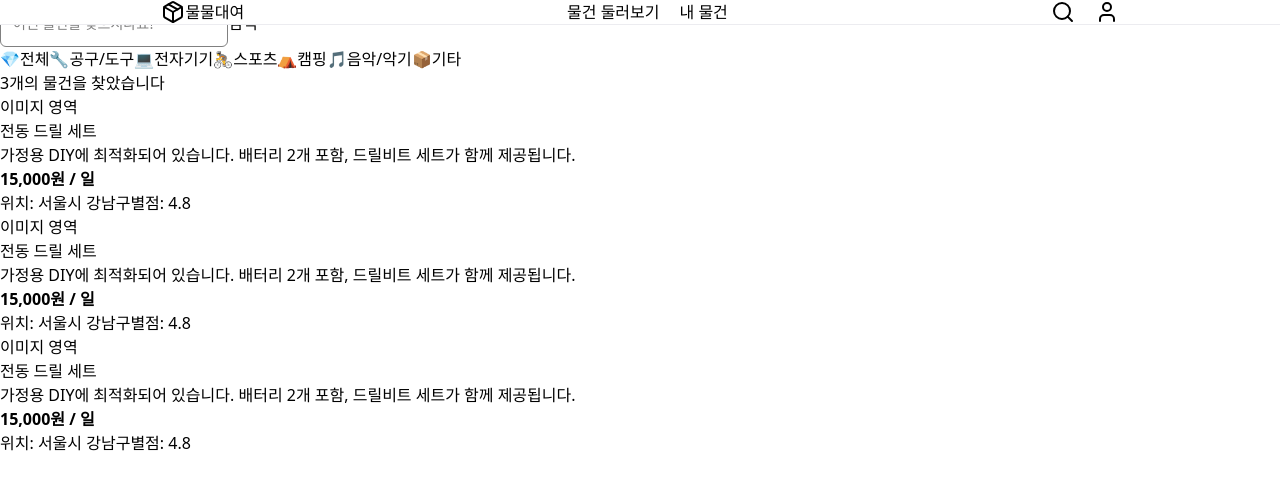
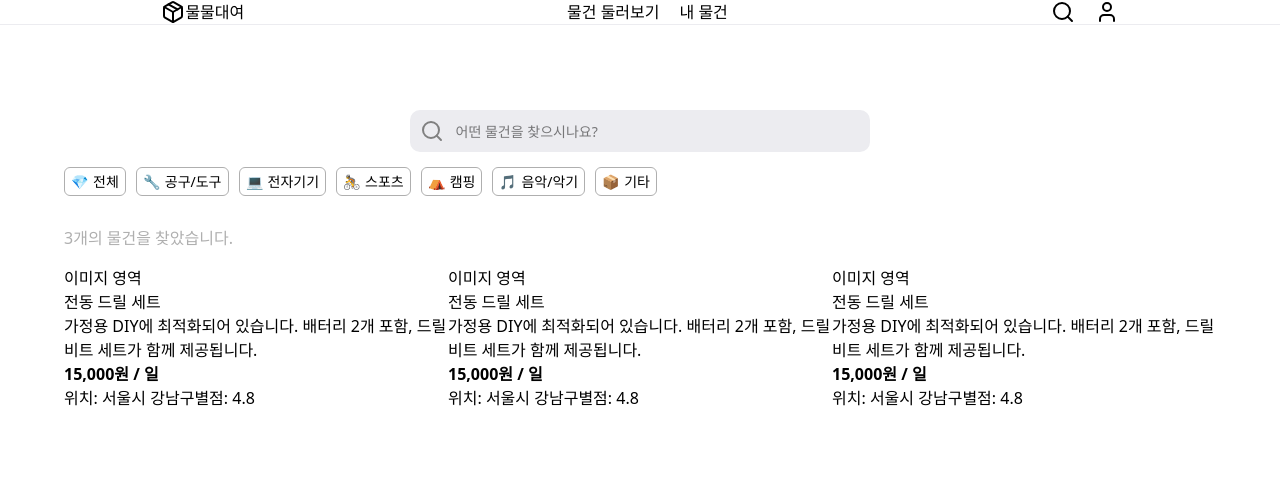
Before and after one commit to jiwoo8830/rental-service, a Next.js app: page /listup in a window 1280 px wide. Shown: the top 490 px of the page. Built offline with nearby package versions, Linux system fonts and the light colour scheme; no server answers.

Commit message:
item css 하는중

```diff
--- a/src/app/globals.css
+++ b/src/app/globals.css
@@ -255,3 +255,77 @@ input:focus {
 .password-toggle:hover {
     color: black;
 }
+
+/* List up css */
+
+.Lu-main {
+    max-width: 90%;
+    margin: 0 auto;
+}
+
+.head-nav {
+    margin-top: 110px;
+    display: flex;
+    justify-content: center;
+    align-items: center;
+}
+
+.search-form {
+    min-width: 40%;
+    background-color: #ECECF0;
+    border-radius: 10px;
+    display: flex;
+    align-items: center;
+    padding: 1px 10px;
+}
+
+.S-search-icon {
+    font-size: px;
+    color: gray;
+}
+
+.search-input {
+    width: 100%;
+    border: none;
+    outline: none;
+    background: transparent;
+    flex: 1;
+    height: 40px;
+}
+
+.categories {
+    display: flex;
+    margin-top: 15px;
+    gap: 10px;
+    overflow-x: auto;
+}
+
+.categories-btn {
+    display: flex;
+    align-items: center;
+    gap: 5px;
+    padding: 3px 6px;
+    background: none;
+    border: 1px solid rgb(175, 175, 175);
+    border-radius: 6px;
+}
+
+.categories :hover {
+    background-color: #ECECF0;
+    transition: 0.2s;
+}
+
+.categories-btn span {
+    font-size: 14px;
+}
+
+.item-count {
+    margin-top: 30px;
+    margin-bottom: 16px;
+    color: rgb(175, 175, 175);
+}
+
+.item-grid {
+    display: grid;
+    grid-template-columns: repeat(3, 1fr);
+}
--- a/src/app/listup/page.tsx
+++ b/src/app/listup/page.tsx
@@ -2,6 +2,7 @@
 
 import Link from "next/link"
 import { useState } from "react"
+import { Search } from 'lucide-react'
 
 export default function Listup() {
 
@@ -48,22 +49,25 @@ const [selectedCategory, setSelectedCategory] = useState('전체');
 const [searchQuery, setSearchQuery] = useState('') ;
 
     return(
-        <main>
-            <section>
-                <form onSubmit={(e) => e.preventDefault()}>
+        <main className="Lu-main">
+            <section className="head-nav">
+                <form onSubmit={(e) => e.preventDefault()}
+                      className="search-form"
+                  >
+                <Search className="S-search-icon"/>
                 <input
                     type="search"
                     placeholder="어떤 물건을 찾으시나요?"
                     value={searchQuery}
                     onChange={(e) => setSearchQuery(e.target.value)}
+                    className="search-input"
                 />
-                <button type="submit">검색</button>
                 </form>
             </section>
 
             <nav className="categories">
                 {categories.map((item) => (
-                    <button key={item.id}
+                    <button key={item.id} className="categories-btn"
                             onClick={()=> setSelectedCategory(item.name)}>
                                 <span>{item.icon}</span>
                                 <span>{item.name}</span>
@@ -73,23 +77,23 @@ const [searchQuery, setSearchQuery] = useState('') ;
             </nav>
 
             <section>
-                <p>{mockItems.length}개의 물건을 찾았습니다</p>
+                <p className="item-count">{mockItems.length}개의 물건을 찾았습니다.</p>
 
-        <div>
+        <div className="item-grid">
           {mockItems.map((item) => (
-            <article key={item.id}>
+            <article key={item.id} className="item-card">
 
-              <div>이미지 영역</div>
+              <div className="card-img">이미지 영역</div>
 
 
-              <div>
-                <h3>{item.title}</h3>
-                <p>{item.description}</p>
-                <strong>{item.price}원 / 일</strong>
+              <div className="card-content">
+                <h3 className="card-title">{item.title}</h3>
+                <p className="card-desription">{item.description}</p>
+                <strong className="card-price">{item.price}원 / 일</strong>
 
-                <div>
-                  <span>위치: {item.location}</span>
-                  <span>별점: {item.rating}</span>
+                <div className="card-footer">
+                  <span className="card-location">위치: {item.location}</span>
+                  <span className="card-rating">별점: {item.rating}</span>
                 </div>
               </div>
             </article>
```
